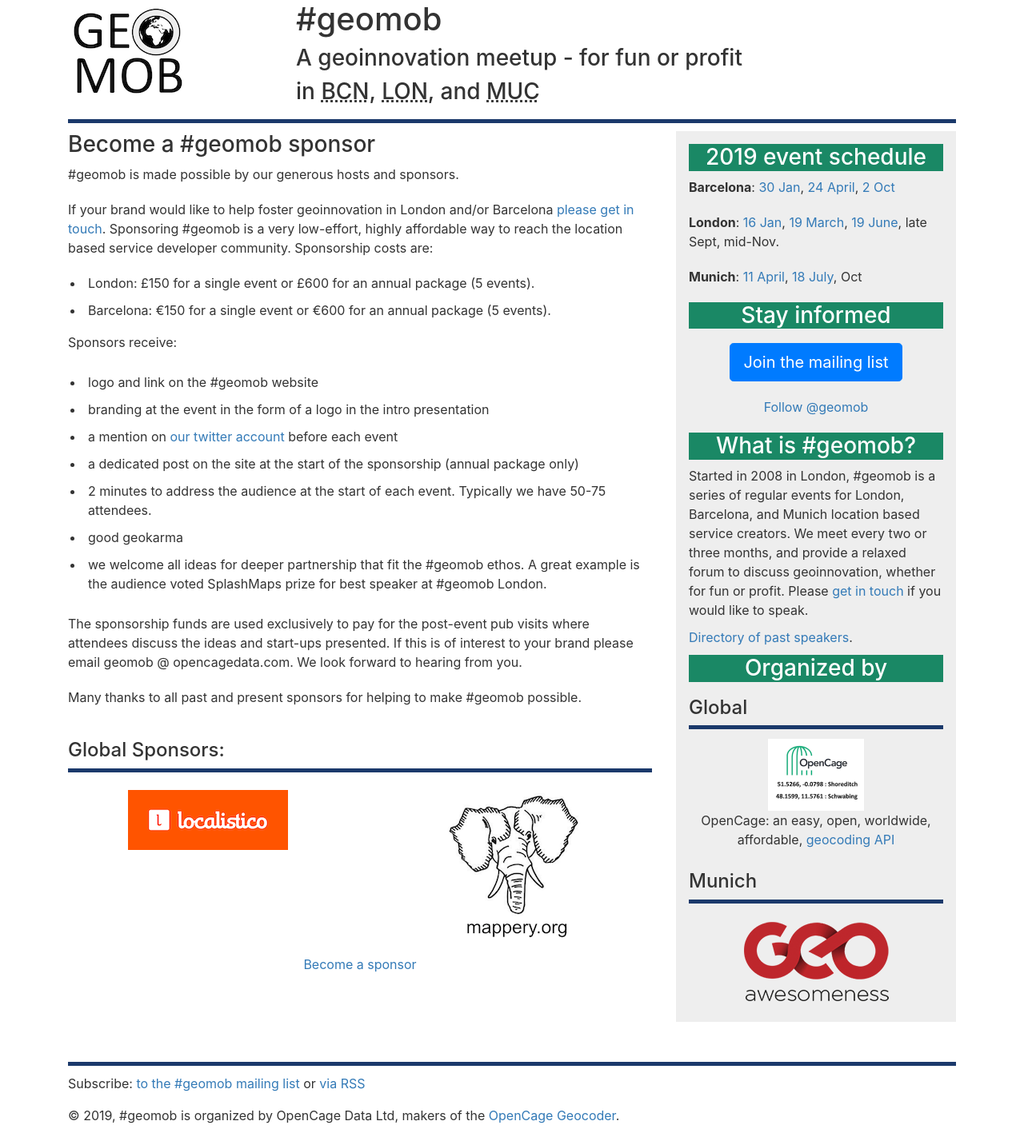
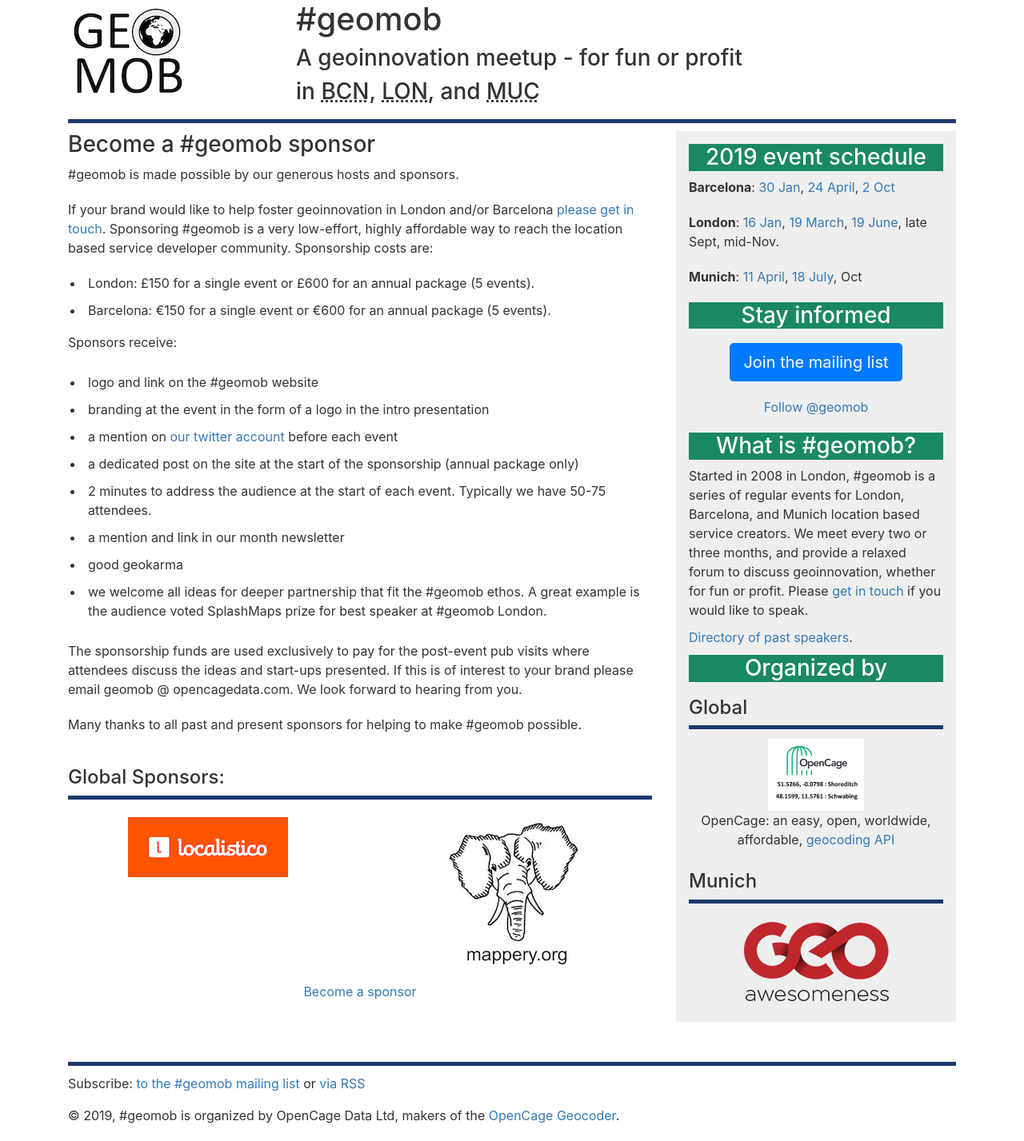
Before and after one commit to geomob/geomob-website, a Jekyll site: the page built from sponsorship.html, in a window 1280 px wide. Shown: the whole page at 80% size. Built offline with Jekyll 4.4.1, drawn with Linux system fonts in a browser that asks for light colours; comment, search, counter and statistics services are not loaded.

Commit message:
add mention in newsletter

```diff
--- a/sponsorship.html
+++ b/sponsorship.html
@@ -38,6 +38,8 @@
   <li class="gli">2 minutes to address the audience at the start of each event. Typically
     we have 50-75 attendees.</li>
 
+  <li class="gli">a mention and link in our month newsletter</li>
+
   <li class="gli">good geokarma</li>
 
   <li class="gli">we welcome all ideas for deeper partnership that fit the #geomob ethos.
```
